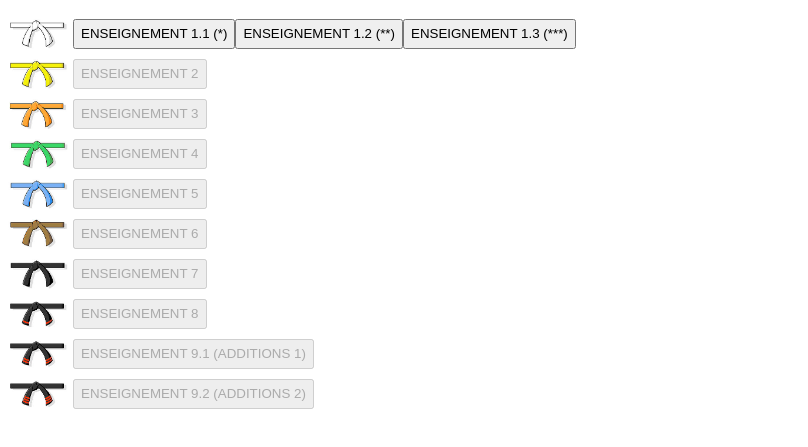
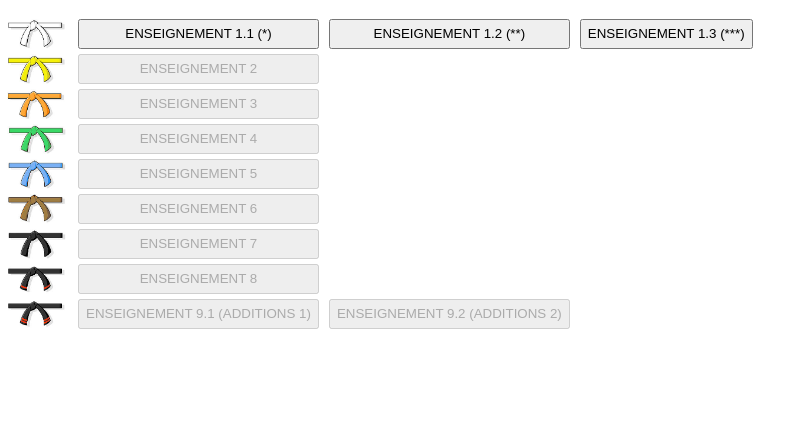
Before and after one commit to MaximeCaute/NumberToLineSoftware, a plain HTML site: page exercises-index.html in a window 1280 px wide. Shown: the part 61-508 px from the top of the page, without its empty margins (0-808 px from the left). Drawn offline with Linux system fonts and the light colour scheme.

Commit message:
improved practice page styling

```diff
--- /dev/null
+++ b/common/style/main-menu.css
@@ -0,0 +1,21 @@
+.grid {
+  column-gap: 10px;
+  row-gap: 5px;
+  display: grid;
+  grid-template-columns: max-content max-content max-content max-content;
+}
+
+.img-holder {
+  display: flex;
+  flex-direction: column;
+  justify-content: center;
+  align-items: center;
+  width: 60px;
+  height: 30px
+}
+
+.icon {
+  width: inherit;
+  height: inherit;
+  margin: 0 5px 0 0
+}
--- a/exercises-index.html
+++ b/exercises-index.html
@@ -1,51 +1,73 @@
 <!DOCTYPE html>
 <head>
+  <link href="../common/style/main-menu.css" rel="stylesheet" type="text/css" />
 </head>
 <body>
   <div>
     <h1>Exercices</h1>
-    <div style="display: flex; margin: 10px 0">
-      <img src="./common/res/vanity/white_belt.png" width = 60 height = 30 style="margin: 0 5px 0 0">
+    <div class="grid">
+      <div class="img-holder">
+        <img class="icon" src="./common/res/vanity/white_belt.png">
+      </div>
       <button type="button" name="button" onclick="location.href = './number-to-line-task/training.html?file=practice/unit-1/cours1-1'">ENSEIGNEMENT 1.1 (*)</button>
       <button type="button" name="button" onclick="location.href = './number-to-line-task/training.html?file=practice/unit-1/cours1-2'">ENSEIGNEMENT 1.2 (**)</button>
       <button type="button" name="button" onclick="location.href = './number-to-line-task/training.html?file=practice/unit-1/cours1-3'">ENSEIGNEMENT 1.3 (***)</button>
+
+      <div class="img-holder">
+        <img class="icon" src="./common/res/vanity/yellow_belt.png">
       </div>
-    <div style="display: flex; margin: 10px 0">
-      <img src="./common/res/vanity/yellow_belt.png" width = 60 height = 30 style="margin: 0 5px 0 0">
       <button disabled type="button" name="button" onclick="location.href = './number-to-line-task/training.html?file=cours2'">ENSEIGNEMENT 2</button>
+      <div class="grid-placeholder"></div>
+      <div class="grid-placeholder"></div>
+
+      <div class="img-holder">
+        <img class="icon" src="./common/res/vanity/orange_belt.png">
       </div>
-    <div style="display: flex; margin: 10px 0">
-      <img src="./common/res/vanity/orange_belt.png" width = 60 height = 30 style="margin: 0 5px 0 0">
       <button disabled type="button" name="button" onclick="location.href = './number-to-line-task/training.html?file=cours3'">ENSEIGNEMENT 3</button>
+      <div class="grid-placeholder"></div>
+      <div class="grid-placeholder"></div>
+
+      <div class="img-holder">
+        <img class="icon" src="./common/res/vanity/green_belt.png">
       </div>
-    <div style="display: flex; margin: 10px 0">
-      <img src="./common/res/vanity/green_belt.png" width = 60 height = 30 style="margin: 0 5px 0 0">
       <button disabled type="button" name="button" onclick="location.href = './number-to-line-task/training.html?file=cours4'">ENSEIGNEMENT 4</button>
+      <div class="grid-placeholder"></div>
+      <div class="grid-placeholder"></div>
+
+      <div class="img-holder">
+        <img class="icon" src="./common/res/vanity/blue_belt.png">
       </div>
-    <div style="display: flex; margin: 10px 0">
-      <img src="./common/res/vanity/blue_belt.png" width = 60 height = 30 style="margin: 0 5px 0 0">
       <button disabled type="button" name="button" onclick="location.href = './number-to-line-task/training.html?file=cours5'">ENSEIGNEMENT 5</button>
+      <div class="grid-placeholder"></div>
+      <div class="grid-placeholder"></div>
+
+      <div class="img-holder">
+        <img class="icon" src="./common/res/vanity/brown_belt.png">
       </div>
-    <div style="display: flex; margin: 10px 0">
-      <img src="./common/res/vanity/brown_belt.png" width = 60 height = 30 style="margin: 0 5px 0 0">
       <button disabled type="button" name="button" onclick="location.href = './number-to-line-task/training.html?file=cours6'">ENSEIGNEMENT 6</button>
+      <div class="grid-placeholder"></div>
+      <div class="grid-placeholder"></div>
+
+      <div class="img-holder">
+        <img class="icon" src="./common/res/vanity/black_belt.png">
       </div>
-    <div style="display: flex; margin: 10px 0">
-      <img src="./common/res/vanity/black_belt.png" width = 60 height = 30 style="margin: 0 5px 0 0">
       <button disabled type="button" name="button" onclick="location.href = './number-to-line-task/training.html?file=cours7'">ENSEIGNEMENT 7</button>
+      <div class="grid-placeholder"></div>
+      <div class="grid-placeholder"></div>
+
+      <div class="img-holder">
+        <img class="icon" src="./common/res/vanity/first_dan.png">
       </div>
-    <div style="display: flex; margin: 10px 0">
-      <img src="./common/res/vanity/first_dan.png" width = 60 height = 30 style="margin: 0 5px 0 0">
       <button disabled type="button" name="button" onclick="location.href = './number-to-line-task/training.html?file=cours8'">ENSEIGNEMENT 8</button>
+      <div class="grid-placeholder"></div>
+      <div class="grid-placeholder"></div>
+
+      <div class="img-holder">
+        <img class="icon" src="./common/res/vanity/second_dan.png">
       </div>
-    <div style="display: flex; margin: 10px 0">
-      <img src="./common/res/vanity/second_dan.png" width = 60 height = 30 style="margin: 0 5px 0 0">
       <button disabled type="button" name="button" onclick="location.href = './number-to-line-task/training.html?file=cours9-1'">ENSEIGNEMENT 9.1 (ADDITIONS 1)</button>
-    </div>
-    </div>
-    <div style="display: flex; margin: 10px 0">
-      <img src="./common/res/vanity/third_dan.png" width = 60 height = 30 style="margin: 0 5px 0 0">
       <button disabled type="button" name="button" onclick="location.href = './number-to-line-task/training.html?file=cours9-2'">ENSEIGNEMENT 9.2 (ADDITIONS 2)</button>
+      <div class="grid-placeholder"></div>
     </div>
   </div>
 </body>
```
Lines whose indentation alone changed are shown as unchanged.
